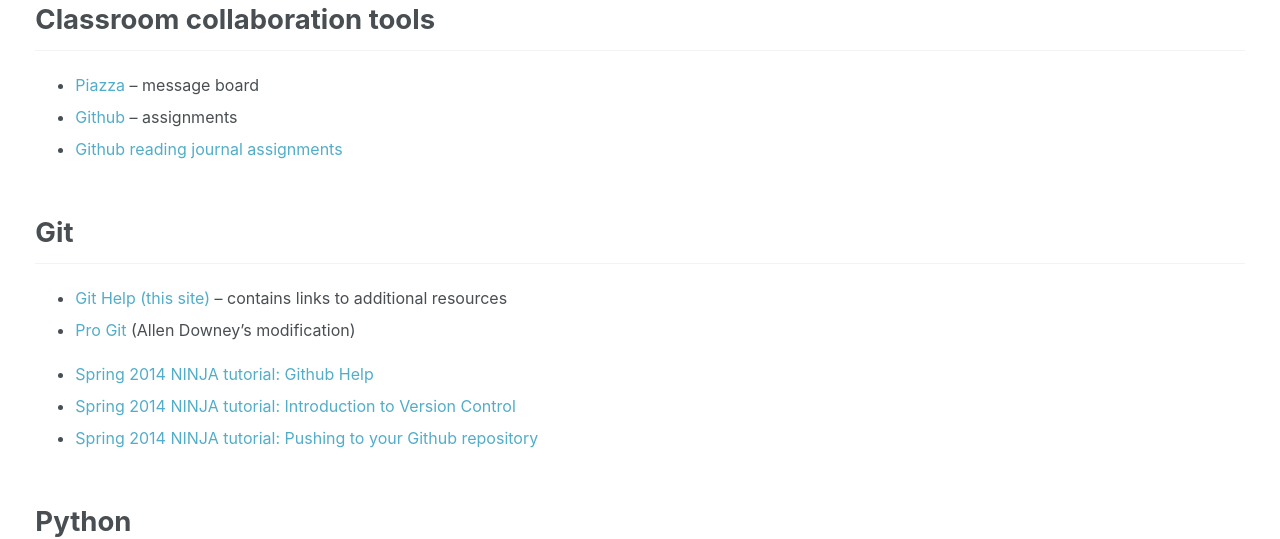
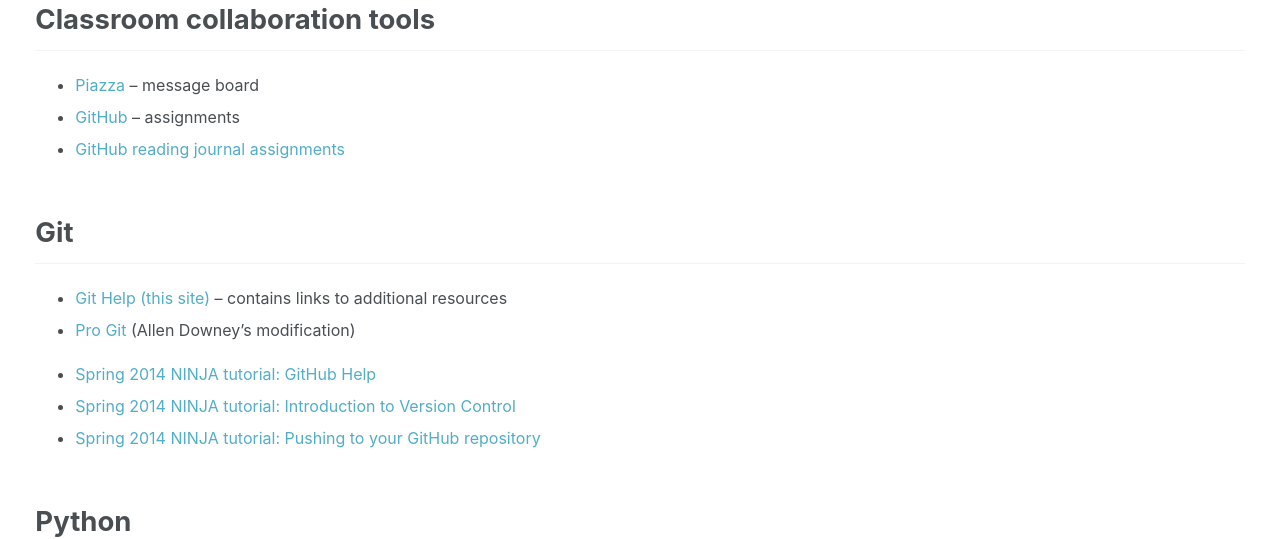
Before and after one commit to sd17spring/sd17spring.github.io, a Jekyll site: the page built from resources.md, in a window 1280 px wide. Shown: the part 577-1116 px from the top of the page. Built offline with Jekyll 4.4.1, drawn with Linux system fonts in a browser that asks for light colours.

```diff
--- a/resources.md
+++ b/resources.md
@@ -24,23 +24,23 @@ to collect those resources that have already been mentioned into one place.
 
 {% if site.course.flootbits_url %}* [Floobits]({{site.course.flootbits_url}}) – code sharing{% endif %}
 * [Piazza]({{site.course.piazza_url}}) – message board
-* [Github](https://github.com//{{site.course.github_owner}}/ClassNotes/blob/master/Day5_Iteration.ipynb) – assignments
-* [Github reading journal assignments](https://github.com//{{site.course.github_owner}}/ReadingJournal)
+* [GitHub](https://github.com//{{site.course.github_owner}}/ClassNotes/blob/master/Day5_Iteration.ipynb) – assignments
+* [GitHub reading journal assignments](https://github.com//{{site.course.github_owner}}/ReadingJournal)
 
 ## Git
 
 * [Git Help (this site)](/github-help) – contains links to additional resources
 * [Pro Git](https://github.com/AllenDowney/amgit/tree/master/en) (Allen Downey's modification)
 {% if site.course.piazza_url == 'https://piazza.com/olin/spring2016/engr2510' %}
-* Piazza post: [Github merge conflicts and other issues](https://piazza.com/class/ijkborva8jk70v?cid=57)
+* Piazza post: [GitHub merge conflicts and other issues](https://piazza.com/class/ijkborva8jk70v?cid=57)
 * Piazza post: [Teaching git to ignore files](https://piazza.com/class/ijkborva8jk70v?cid=97)
 {% endif %}
 {% if site.course.github_url == 'sd17spring' %}
-* [SoftDes16 Github page](https://github.com//{{site.course.github_owner}}/ClassNotes/blob/master/Day5_Iteration.ipynb)
+* [SoftDes16 GitHub page](https://github.com//{{site.course.github_owner}}/ClassNotes/blob/master/Day5_Iteration.ipynb)
 {% endif %}
-* [Spring 2014 NINJA tutorial: Github Help](https://docs.google.com/document/d/12mYDk2Bto-8a4LEq3tL9gvNO_8uehsyaV5WMg2-WNj4/edit)
+* [Spring 2014 NINJA tutorial: GitHub Help](https://docs.google.com/document/d/12mYDk2Bto-8a4LEq3tL9gvNO_8uehsyaV5WMg2-WNj4/edit)
 * [Spring 2014 NINJA tutorial: Introduction to Version Control](https://docs.google.com/presentation/d/15UsxsUBIDA78iplWfKsX0yZAoYIf5ofpEr7PRUE2Y28/edit#slide=id.p)
-* [Spring 2014 NINJA tutorial: Pushing to your Github repository](https://docs.google.com/document/d/1faRvcK33bIetPkgBH5Vw3Vlz8vl6jdPFKvtowT6Q1xw/edit)
+* [Spring 2014 NINJA tutorial: Pushing to your GitHub repository](https://docs.google.com/document/d/1faRvcK33bIetPkgBH5Vw3Vlz8vl6jdPFKvtowT6Q1xw/edit)
 
 ## Python
 
```
Also changed, not shown: _assignments/mini-project-1-gene-finder.md (+2 -2 lines), _assignments/mini-project-4-interactive-visualization.md (+3 -3 lines), _assignments/setup-your-environment.md (+6 -6 lines), _days/day-8.md (+1 -1 lines), git-help.md (+3 -3 lines).
